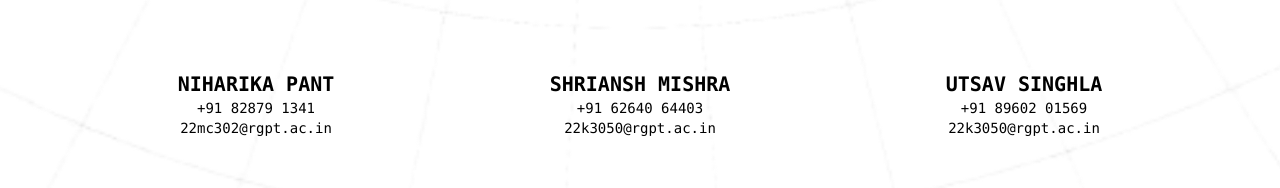
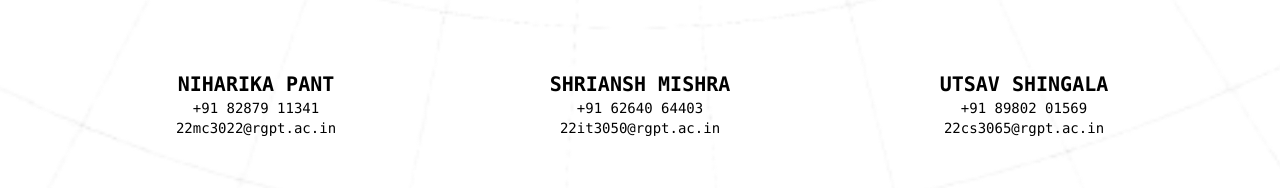
Before and after one commit to Shivanshu-Kashyap/Kaltarang, a React (Vite) app in the folder ui/: page /home in a window 1280 px wide. Shown: the part 6247-6435 px from the top of the page. Built offline with nearby package versions, Linux system fonts and the light colour scheme.

Commit message:
update contact

```diff
--- a/ui/src/Components/Footer.jsx
+++ b/ui/src/Components/Footer.jsx
@@ -40,9 +40,9 @@ const ExplorerPath = () => {
         {/* Team Members */}
         <div className="grid grid-cols-1 md:grid-cols-3 gap-8 w-full my-8">
           {[
-            { name: "NIHARIKA PANT", phone: "+91 82879 1341", email: "22mc302@rgpt.ac.in" },
-            { name: "SHRIANSH MISHRA", phone: "+91 62640 64403", email: "22k3050@rgpt.ac.in" },
-            { name: "UTSAV SINGHLA", phone: "+91 89602 01569", email: "22k3050@rgpt.ac.in" },
+            { name: "NIHARIKA PANT", phone: "+91 82879 11341", email: "22mc3022@rgpt.ac.in" },
+            { name: "SHRIANSH MISHRA", phone: "+91 62640 64403", email: "22it3050@rgpt.ac.in" },
+            { name: "UTSAV SHINGALA", phone: "+91 89802 01569", email: "22cs3065@rgpt.ac.in" },
           ].map((member, index) => (
             <div key={index} className="text-center">
               <h3 className="font-mono text-lg md:text-xl font-bold">{member.name}</h3>
```
